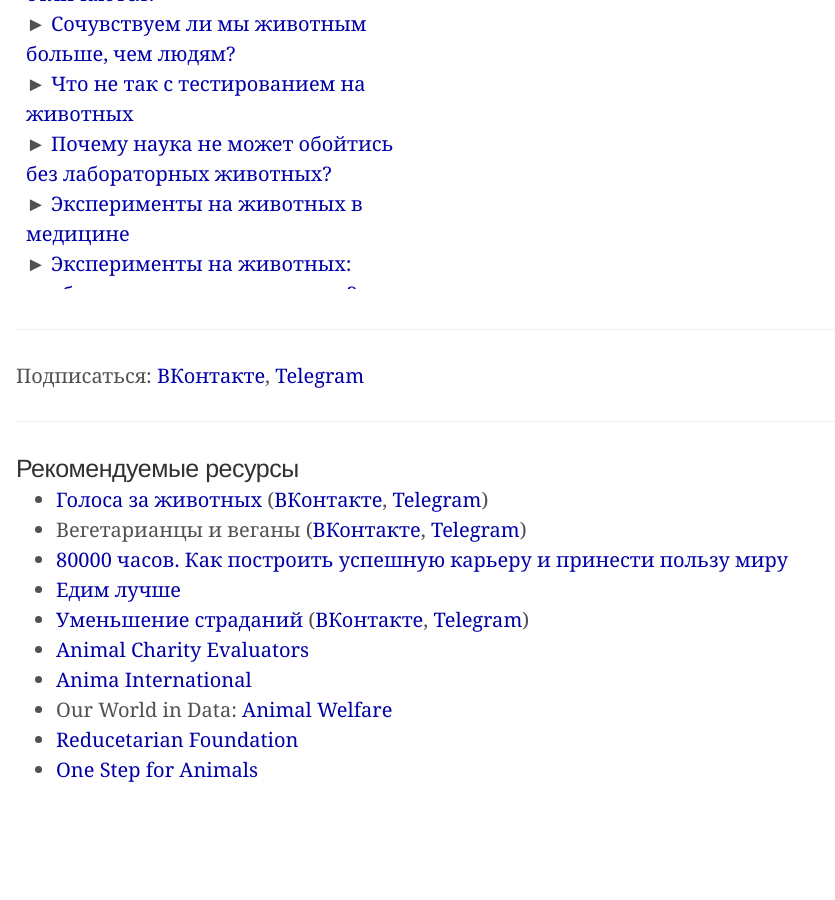
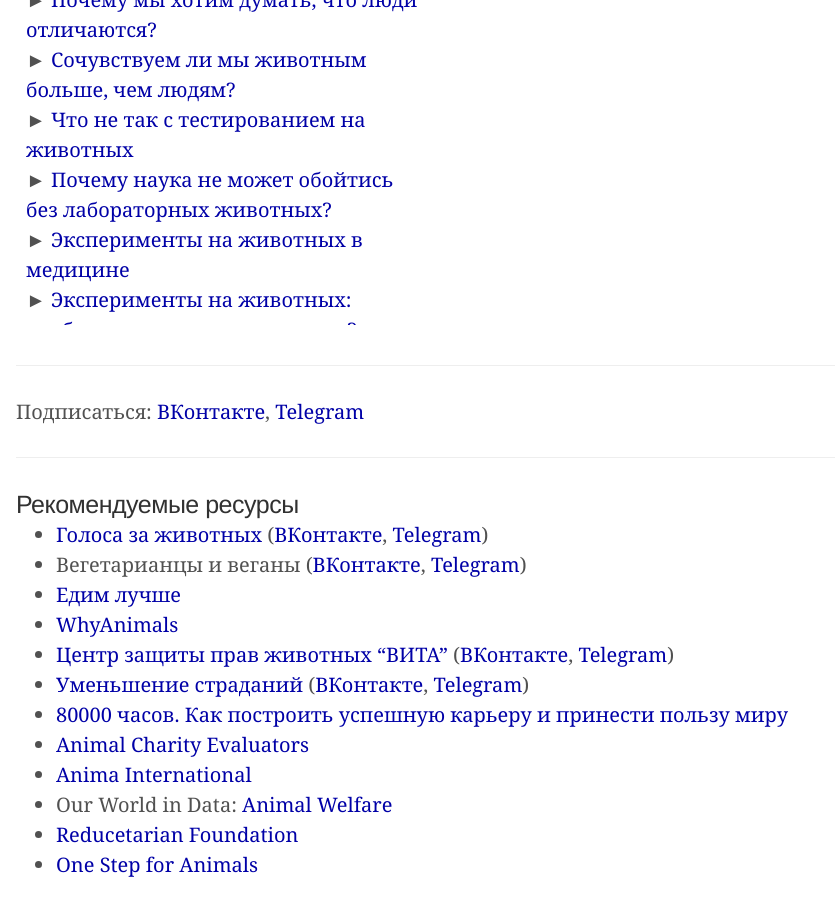
Before and after one commit to Umenshaem/umenshaem.github.io, a Jekyll site: the page built from index.md, in a window 1280 px wide and 900 px high, scrolled down 3704 px. Shown: the whole window, without its empty margins (0-835 px from the left). Built offline with Jekyll 4.4.1, drawn with Linux system fonts in a browser that asks for light colours; before the commit the page ends 4509 px from its top, so only the background shows below that.

Commit message:
Update index.md

```diff
--- a/index.md
+++ b/index.md
@@ -58,7 +58,6 @@ excerpt: "Как помочь животным."
     color: black;
     font-size: 2em;
   }
-
   .mobile {
     display: none;
   }
@@ -78,15 +77,16 @@ excerpt: "Как помочь животным."
 <table class="desktop" style="margin-bottom: 0; padding-bottom: 0">
 
 <tr>
-<td style="width: 15%; padding-right: 0"><div style="position: relative"><img src="assets/images/start.jpg"/></div></td>
-<td style="width: 15%; padding-left: 0; vertical-align: bottom"><div class="over-r">начните<br>здесь</div></td>
+<td style="width: 30%">
+<table><tr style="padding: 0; margin: 0;"><td style="width: 50%; padding: 0; margin: 0"><div style="position: relative"><img src="assets/images/start.jpg"/></div></td><td style="width: 50%; padding: 0; margin: 0; vertical-align: bottom"><div class="over-r">начните<br>здесь</div></td></tr></table>
+</td>
 <td style="width: 30%">{% include section.html s="basic" %}</td>
 <td style="width: 30%">{% include section.html s="comm" %}</td>
 </tr>
 
 </table>
 
-<table class="desktop">
+<table class="desktop" style="padding-top: 0; margin-top: 0">
 
 <tr>
 <td style="width: 30%"><div class="cell">{% include list.html s="red" %}</div></td>
@@ -229,9 +229,11 @@ excerpt: "Как помочь животным."
 
 - [Голоса за животных](http://voicesforanimals.ru/) ([ВКонтакте](https://vk.com/voicesforanimals), [Telegram](https://t.me/voicesforanimals))
 - Вегетарианцы и веганы ([ВКонтакте](https://vk.com/vegetarians), [Telegram](https://t.me/russian_vegans))
+- [Едим лучше](https://vk.com/eatingbetter)
+- [WhyAnimals](https://whyanimals.ru/)
+- [Центр защиты прав животных "ВИТА"](http://www.vita.org.ru/) ([ВКонтакте](https://vk.com/club3349701), [Telegram](https://t.me/vita_russia))
+- [Уменьшение страданий](https://reducingsuffering.github.io/) ([ВКонтакте](https://vk.com/reducing_suffering), [Telegram](https://t.me/reducing_suffering))
 - [80000 часов. Как построить успешную карьеру и принести пользу миру](https://80000hours.ru/)
-- [Едим лучше](https://vk.com/eatingbetter)
-- [Уменьшение страданий](https://reducingsuffering.github.io/) ([ВКонтакте](https://vk.com/reducing_suffering), [Telegram](https://t.me/reducing_suffering))
 - [Animal Charity Evaluators](https://animalcharityevaluators.org/)
 - [Anima International](https://animainternational.org/)
 - Our World in Data: [Animal Welfare](https://ourworldindata.org/animal-welfare)
```
